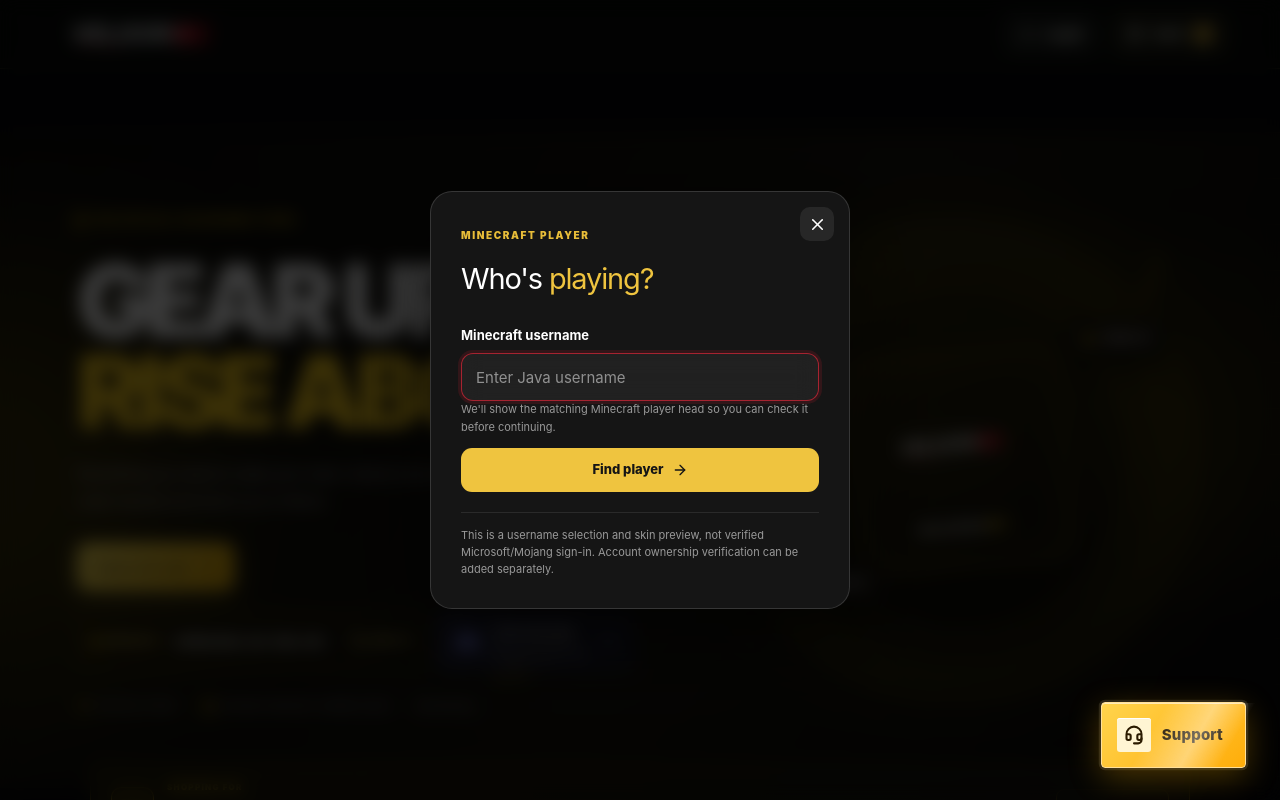
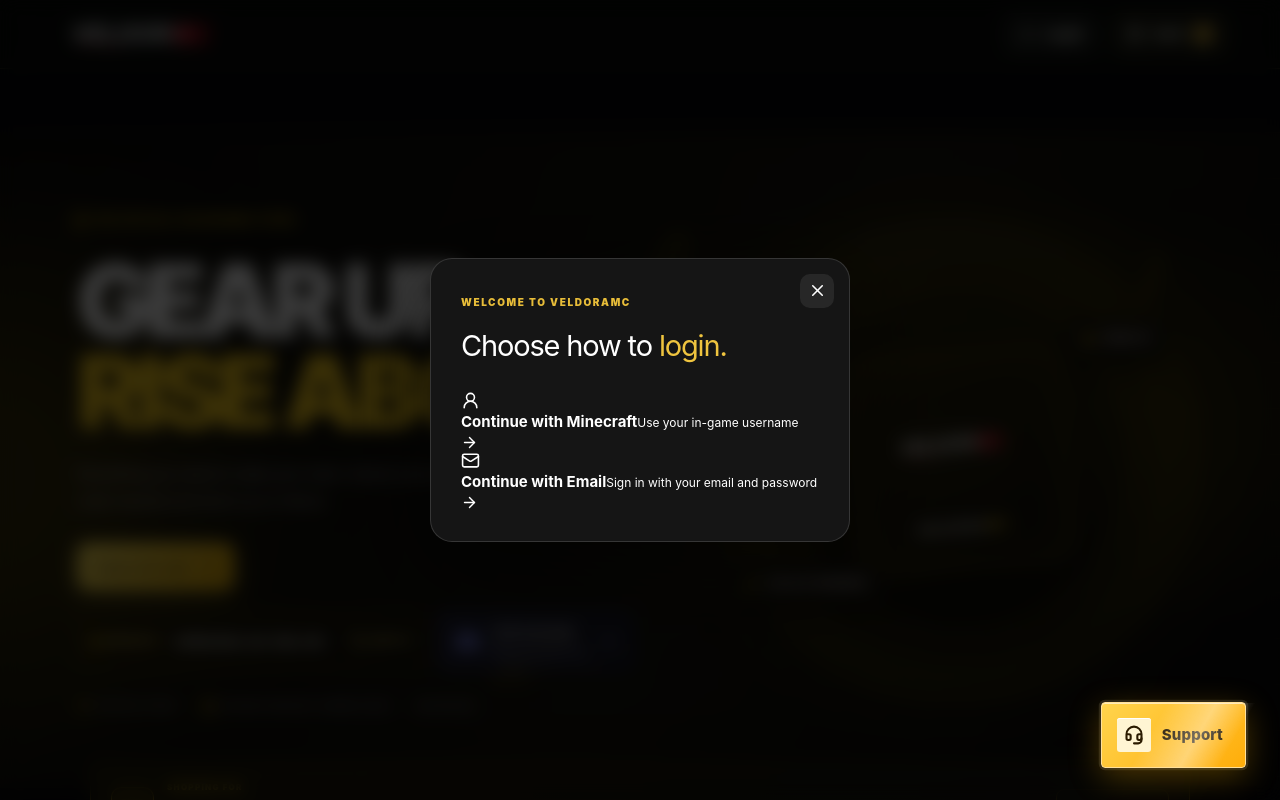
Before and after one commit to meghansh-bit/VeldoraMC, a React (Vite) app: page / in a window 1280 px wide. Both pictures are taken after a click on the button "Login". Shown: the top 800 px of the page. Built offline with nearby package versions, Linux system fonts and the light colour scheme; no server answers.

Commit message:
Add username and email login choices

```diff
--- a/src/components/Header/Header.jsx
+++ b/src/components/Header/Header.jsx
@@ -1,6 +1,6 @@
 import { useEffect, useState } from "react";
 import { Link } from "react-router-dom";
-import { ShoppingBag, UserRound, X, Check, ArrowRight } from "lucide-react";
+import { ShoppingBag, UserRound, X, Check, ArrowRight, Mail } from "lucide-react";
 import Logo from "./Logo";
 import { useCart } from "../../context/useCart";
 import "./Header.css";
@@ -9,6 +9,7 @@ const PLAYER_KEY = "veldora-store-player";
 
 export default function Header() {
   const [loginOpen, setLoginOpen] = useState(false);
+  const [loginMethod, setLoginMethod] = useState("choose");
   const [username, setUsername] = useState("");
   const [previewName, setPreviewName] = useState("");
   const [confirmedPlayer, setConfirmedPlayer] = useState(null);
@@ -41,12 +42,12 @@ export default function Header() {
     localStorage.setItem(PLAYER_KEY, JSON.stringify(next));
     setConfirmedPlayer(next);
     setUsername(previewName);
-    setLoginOpen(false);
-    setPreviewName("");
+    closeLogin();
   }
 
   function closeLogin() {
     setLoginOpen(false);
+    setLoginMethod("choose");
     setPreviewName("");
     setPreviewError("");
   }
@@ -57,14 +58,12 @@ export default function Header() {
         <div className="vld-header-inner">
           <Logo />
           <div className="vld-header-actions">
-            <button className="vld-store-login" type="button" onClick={() => setLoginOpen(true)}>
-              {confirmedPlayer ? (
-                <img src={`https://mc-heads.net/avatar/${encodeURIComponent(confirmedPlayer.username)}/32`} alt="" />
-              ) : <UserRound size={17} />}
+            <button className="vld-store-login" type="button" onClick={() => { setLoginMethod("choose"); setLoginOpen(true); }}>
+              {confirmedPlayer ? <img src={`https://mc-heads.net/avatar/${encodeURIComponent(confirmedPlayer.username)}/32`} alt="" /> : <UserRound size={17} />}
               <span>{confirmedPlayer?.username || "Login"}</span>
             </button>
             <Link className="vld-header-cart" to="/cart" aria-label={`Open shopping cart, ${count} items`}>
-              <ShoppingBag size={17} /><span>Cart</span><b>{count}</b>
+              <ShoppingBag size={17}/><span>Cart</span><b>{count}</b>
             </Link>
           </div>
         </div>
@@ -74,21 +73,33 @@ export default function Header() {
         <div className="vld-player-overlay" role="presentation" onMouseDown={e => { if (e.target === e.currentTarget) closeLogin(); }}>
           <section className="vld-player-dialog" role="dialog" aria-modal="true" aria-labelledby="vld-player-title">
             <button className="vld-player-close" type="button" onClick={closeLogin} aria-label="Close"><X size={19}/></button>
+            {loginMethod === "choose" && (
+              <>
+                <span className="vld-player-kicker">WELCOME TO VELDORAMC</span>
+                <h2 id="vld-player-title">Choose how to <em>login.</em></h2>
+                <div className="vld-login-methods">
+                  <button type="button" onClick={() => setLoginMethod("username")}><UserRound size={19}/><span><strong>Continue with Minecraft</strong><small>Use your in-game username</small></span><ArrowRight size={17}/></button>
+                  <Link to="/store/account" onClick={closeLogin}><Mail size={19}/><span><strong>Continue with Email</strong><small>Sign in with your email and password</small></span><ArrowRight size={17}/></Link>
+                </div>
+              </>
+            )}
+            {loginMethod === "username" && (
+              <>
+                <button className="vld-player-back" type="button" onClick={() => { setLoginMethod("choose"); setPreviewName(""); setPreviewError(""); }}>← Back to login options</button>
                 <span className="vld-player-kicker">MINECRAFT PLAYER</span>
                 <h2 id="vld-player-title">Who's <em>playing?</em></h2>
                 {!previewName ? (
                   <form onSubmit={previewPlayer}>
                     <label htmlFor="vld-player-name">Minecraft username</label>
-                <input id="vld-player-name" autoFocus autoComplete="off" maxLength={16} value={username} onChange={e => setUsername(e.target.value)} placeholder="Enter Java username" />
+                    <input id="vld-player-name" autoFocus autoComplete="off" maxLength={16} value={username} onChange={e => setUsername(e.target.value)} placeholder="Enter Java username"/>
                     {previewError && <p className="vld-player-error">{previewError}</p>}
                     <p className="vld-player-help">We'll show the matching Minecraft player head so you can check it before continuing.</p>
                     <button className="vld-player-primary" type="submit">Find player <ArrowRight size={16}/></button>
                   </form>
                 ) : (
                   <div className="vld-player-confirm">
-                <img className="vld-player-head" src={`https://mc-heads.net/avatar/${encodeURIComponent(previewName)}/96`} alt={`${previewName}'s Minecraft player head`} onError={() => setPreviewError("Couldn't load that player's head. Check the username and try again.")} />
-                <strong>{previewName}</strong>
-                <p>Is this you?</p>
+                    <img className="vld-player-head" src={`https://mc-heads.net/avatar/${encodeURIComponent(previewName)}/96`} alt={`${previewName}'s Minecraft player head`} onError={() => setPreviewError("Couldn't load that player's head. Check the username and try again.")}/>
+                    <strong>{previewName}</strong><p>Is this you?</p>
                     {previewError && <p className="vld-player-error">{previewError}</p>}
                     <div className="vld-player-choices">
                       <button type="button" className="vld-player-primary" onClick={confirmPlayer}><Check size={16}/> Yes, that's me</button>
@@ -96,7 +107,9 @@ export default function Header() {
                     </div>
                   </div>
                 )}
-            <p className="vld-player-disclaimer">This is a username selection and skin preview, not verified Microsoft/Mojang sign-in. Account ownership verification can be added separately.</p>
+                <p className="vld-player-disclaimer">Username preview does not verify ownership of a Minecraft account.</p>
+              </>
+            )}
           </section>
         </div>
       )}
```
Lines whose indentation alone changed are shown as unchanged.
